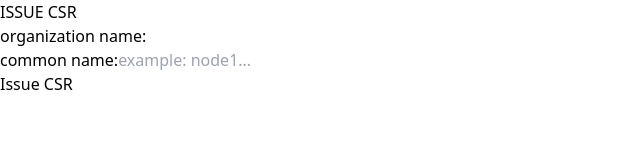
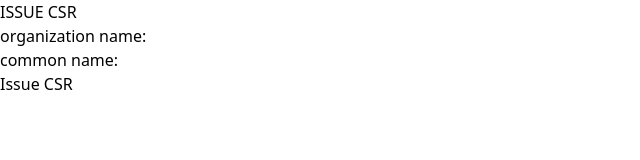
Before and after one commit to maxibengochea/Tesis-Exercise, a React (Vite) app in the folder ui/: page / in a window 1280 px wide. Shown: the top 160 px of the page, without its empty margins (0-640 px from the left). Built offline with nearby package versions, Linux system fonts and the light colour scheme.

Commit message:
remove placeholder

```diff
--- a/ui/src/pages/Home.tsx
+++ b/ui/src/pages/Home.tsx
@@ -5,8 +5,7 @@ interface FieldFormProps {
   children: string,
   id: string,
   name: string,
-  onChange(e: React.ChangeEvent<HTMLInputElement>): void,
-  placeholder?: string
+  onChange(e: React.ChangeEvent<HTMLInputElement>): void
 }
 
 export function Home() {
@@ -33,7 +32,6 @@ export function Home() {
               id={commonNameId}
               name="common_name"
               onChange={handleChange}
-              placeholder="example: node1..."
             >
               common name:
             </FieldForm>
@@ -45,7 +43,7 @@ export function Home() {
   )
 }
 
-const FieldForm = ({ id, name, onChange, children, placeholder }: FieldFormProps) => {
+const FieldForm = ({ id, name, onChange, children }: FieldFormProps) => {
   return (
     <div className="w-full flex flex-col justify-center items-start gap-2">
       <label
@@ -60,7 +58,6 @@ const FieldForm = ({ id, name, onChange, children, placeholder }: FieldFormProps
         type='text'
         onChange={onChange}
         name={name}
-        placeholder={placeholder ?? ''}
       />
     </div>
   )
```
